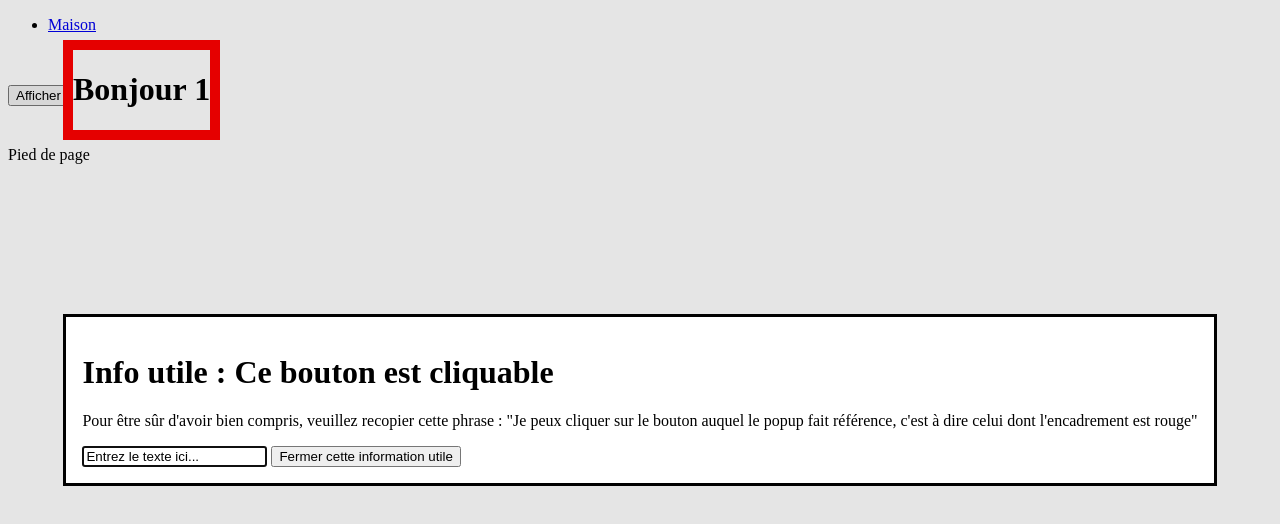
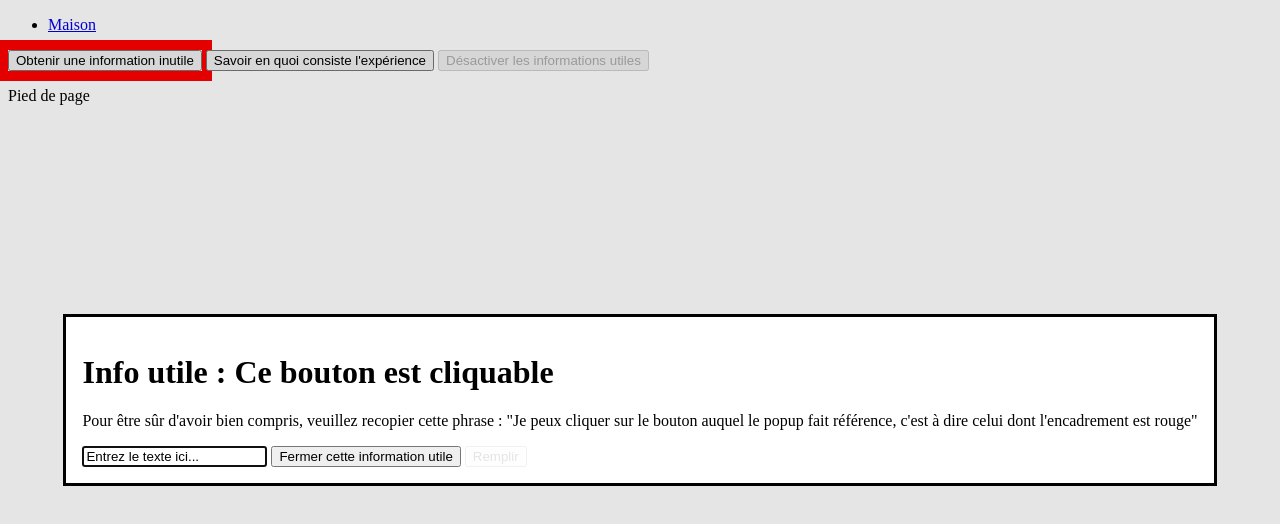
Before and after one commit to science-numerale/yuser, a SvelteKit app: page /experience in a window 1280 px wide. Shown: the top 524 px of the page. Built offline with nearby package versions, Linux system fonts and the light colour scheme.

Commit message:
Sadisme à l'état pur !

```diff
--- /dev/null
+++ b/src/components/Hidden.svelte
@@ -0,0 +1,26 @@
+<script lang="ts">
+	import type { Snippet } from "svelte";
+	let {
+		children,
+	}: {
+		children: Snippet;
+	} = $props();
+</script>
+
+<div
+	class="hidden"
+>
+	{@render children()}
+</div>
+
+<style>
+	.hidden {
+		width: fit-content;
+		height: fit-content;
+		display: inline-block;
+		opacity: 10%;
+	}
+	.hidden:hover {
+		opacity: 100%;
+	}
+</style>
--- a/src/components/Popup.svelte
+++ b/src/components/Popup.svelte
@@ -21,6 +21,9 @@
 	popup = {
 		async ouvrir() {
 			dialogue.showModal()
+			return new Promise((resolve) => {
+				dialogue.addEventListener("close", ()=>resolve())
+			})
 		},
 		fermer() {
 			dialogue.close()
--- a/src/components/TutoPopup.svelte
+++ b/src/components/TutoPopup.svelte
@@ -1,8 +1,9 @@
 <script lang="ts">
-  import type { Snippet } from "svelte";
+	import type { Snippet } from "svelte";
 	import type { PopupControls } from "./Popup";
 	import Popup from "./Popup.svelte";
 	import PopupEnnuyeux from "./PopupEnnuyeux.svelte";
+    import Hidden from "./Hidden.svelte";
 
 	let {
 		children,
@@ -10,36 +11,51 @@
 		info,
 		memorisation,
 	}: {
-		children: Snippet
+		children: Snippet;
 		popup: PopupControls;
-		info: String;
-		memorisation: String;
+		info: string;
+		memorisation: string;
 	} = $props();
 
 	let entree = $state("Entrez le texte ici...");
+	// Varier son vocabulaire !
+	let infobulle: PopupControls = $state();
 	let popup_erreur: PopupControls = $state();
+
+	// TODO : mettre le 'ouvert' directement dans PopupControls, réactif et tout
+	let ouvert = $state(false);
 
 	function je_veux_fermer() {
 		if (entree === memorisation) {
 			popup.fermer();
 		} else {
-			entree = "Entrez le texte EXACT ici..."
-			popup_erreur.ouvrir()
+			entree = "Entrez le texte EXACT ici...";
+			popup_erreur.ouvrir();
 		}
 	}
+
+	popup = {
+		async ouvrir() {
+			ouvert = true;
+			entree = "Entrez le texte ici...";
+			await infobulle.ouvrir();
+		},
+		fermer() {
+			ouvert = false;
+			popup_erreur.fermer();
+			infobulle.fermer();
+		},
+	};
 </script>
 
-
-<div style="width: fit-content; height: fit-content; display: inline-block;" class={true ? "lui" : ""}>
+<div
+	style="width: fit-content; height: fit-content; display: inline-block;"
+	class={ouvert ? "lui" : ""}
+>
 	{@render children()}
 </div>
-<style>
-.lui {
-	outline: red solid 10px;
-}
-</style>
 
-<Popup bind:popup>
+<Popup bind:popup={infobulle}>
 	<h1>Info utile : {info}</h1>
 	<p>
 		Pour être sûr d'avoir bien compris, veuillez recopier cette phrase : "{memorisation}"
@@ -50,8 +66,18 @@
 		onpaste={(e) => e.preventDefault()}
 	/>
 	<button onclick={je_veux_fermer}>Fermer cette information utile</button>
+
+	<Hidden>
+		<button class="hidden" onclick={()=>{entree = memorisation}}>Remplir</button>
+	</Hidden>
 </Popup>
 
 <PopupEnnuyeux bind:popup={popup_erreur}>
 	Veuillez entrer correctement la phrase
 </PopupEnnuyeux>
+
+<style>
+	.lui {
+		outline: red solid 10px;
+	}
+</style>
--- a/src/routes/+layout.svelte
+++ b/src/routes/+layout.svelte
@@ -14,7 +14,7 @@
 
 	<footer>
 		<p>
-			Pied de page
+			Pied de page {#if Math.random() < 0.01}très rare{/if}
 		</p>
 	</footer>
 </div>
--- a/src/routes/experience/+page.svelte
+++ b/src/routes/experience/+page.svelte
@@ -4,11 +4,29 @@
 	import type { PopupControls } from "../../components/Popup";
 
 	let tuto1: PopupControls;
+	let tuto2: PopupControls;
+	let tuto3: PopupControls;
 
-	onMount(() => tuto1.ouvrir());
+	let faits = [
+		"Il existe un certain nombre de crêpes cuisinées à certaines période de l'année dans certaines régions du globe",
+		"Chaque jour, au moins treize touches de clavier sont frapées sans but lucratif"
+	]
+
+	onMount(() =>
+		tuto1.ouvrir()
+		.then(()=>tuto2.ouvrir()
+		.then(()=>tuto3.ouvrir()))
+	);
 </script>
 
-<button onclick={() => tuto1.ouvrir()}>Afficher</button>
 <TutoPopup bind:popup={tuto1} info="Ce bouton est cliquable" memorisation="Je peux cliquer sur le bouton auquel le popup fait référence, c'est à dire celui dont l'encadrement est rouge">
-	<h1>Bonjour 1</h1>
+	<button onclick={()=>alert(faits[Math.floor(Math.random() * faits.length)])}>Obtenir une information inutile</button>
 </TutoPopup>
+
+<TutoPopup bind:popup={tuto2} info="Ce bouton est cliquable" memorisation="Je peux cliquer sur le bouton auquel le popup fait référence, c'est à dire celui dont l'encadrement est rouge, et qui n'affiche pas le nombre {Math.random().toString()}">
+	<button onclick={()=>alert("En rien pour le moment")}>Savoir en quoi consiste l'expérience</button>
+</TutoPopup>
+
+<TutoPopup bind:popup={tuto3} info="Ce bouton n'est pas cliquable" memorisation="Je comprends que les dévlopeurs n'aient pas eu le temps de coder cette fonctionnalité">
+	<button disabled style="cursor: wait;">Désactiver les informations utiles</button>
+</TutoPopup>
```
